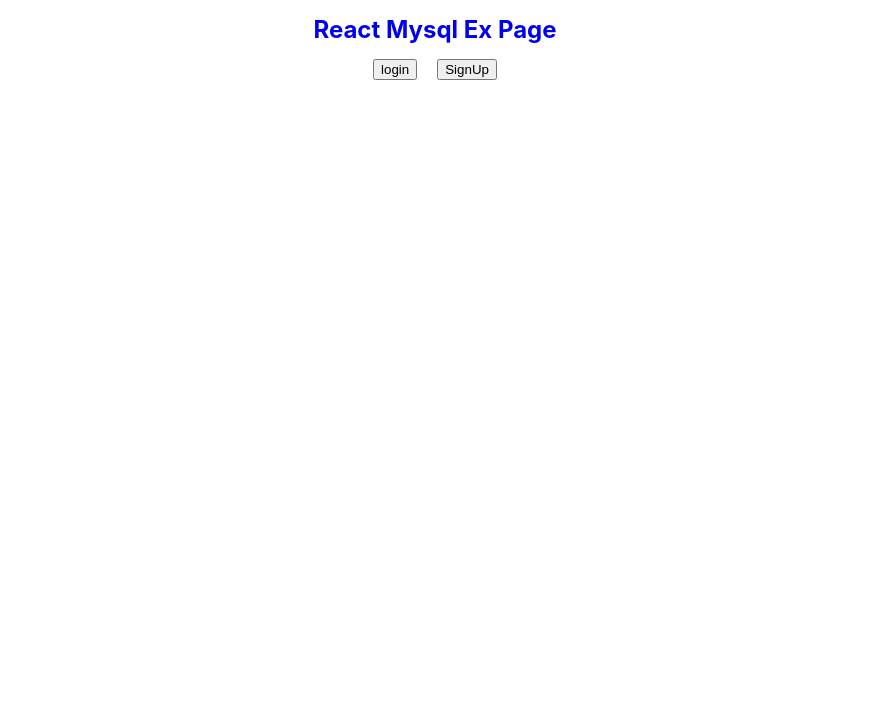
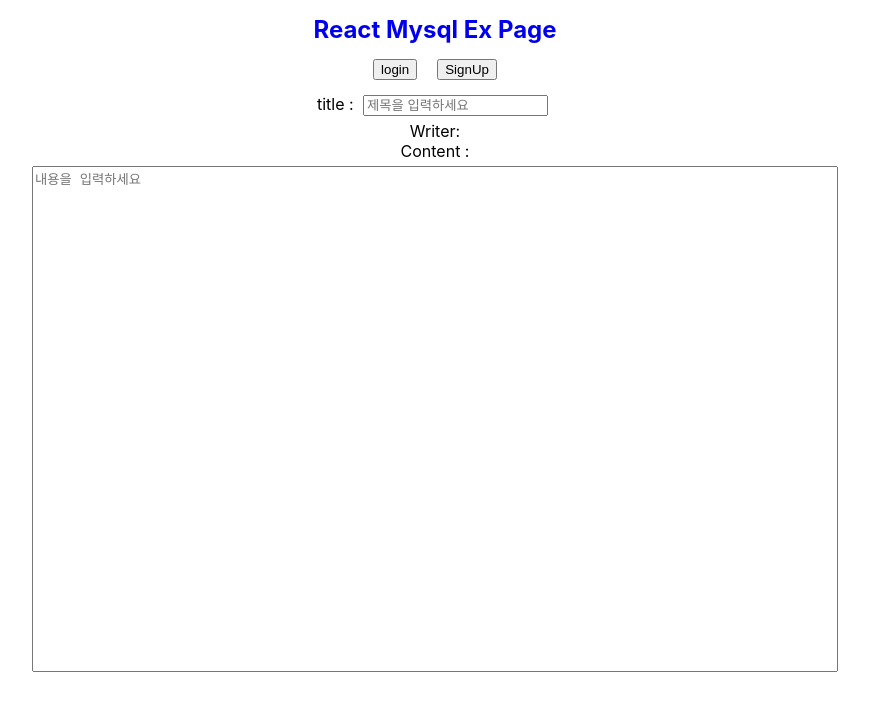
Before and after one commit to chan-00/react_express02, a React (Create React App) app: page /detail in a window 1280 px wide. Shown: the top 710 px of the page, without its empty margins (205-1074 px from the left). Built offline with nearby package versions, Linux system fonts and the light colour scheme.

Commit message:
글 상세정보 페이지, 글 수정 기능 추가

```diff
--- a/src/App.jsx
+++ b/src/App.jsx
@@ -6,6 +6,7 @@
 import Login from "./component/Login";
 import SignUp from "./component/SignUp";
 import WriteBoard from "./component/WriteBoard";
+import DetailBoard from "./component/DetailBoard";
 //css
 import "./css/App.css";
 
@@ -19,6 +20,7 @@
           <Route path="/login" element={<Login></Login>}></Route>
           <Route path="/signup" element={<SignUp></SignUp>}></Route>
           <Route path="/write" element={<WriteBoard></WriteBoard>}></Route>
+          <Route path="/detail" element={<DetailBoard></DetailBoard>}></Route>
         </Routes>
       </Router>
     </div>
--- /dev/null
+++ b/src/Atoms/boardArticle.js
@@ -0,0 +1,8 @@
+import { atom } from "recoil";
+
+const boardArticle = atom({
+    key: 'boardArticle',
+    default: {}
+});
+
+export {boardArticle};
--- /dev/null
+++ b/src/Functions/deleteWriting.js
@@ -0,0 +1,14 @@
+import axios from "axios";
+import getList from "./getList";
+
+function deleteWriting(id, navigate) {
+    axios.post("http://localhost:8000/delete", {
+        boardID: id
+    }).then((res) => {
+
+    }).catch((err) => {
+
+    })
+}
+
+export default deleteWriting;
--- /dev/null
+++ b/src/Functions/update.js
@@ -0,0 +1,28 @@
+import axios from "axios";
+import getList from "./getList";
+
+function update(id, title, content, navigate) {
+    console.log(id, title, content);
+
+    if(title === "" || title === undefined) {
+        alert("제목이 비어 있습니다!");
+    }
+
+    axios.post("http://localhost:8000/update", {
+        boardID: id,
+        boardTitle: title,
+        boardContent: content,
+    }).then((res) => {
+        if(res.data.affectedRows === 1) {
+            alert("글 수정 성공!");
+            getList();
+            navigate("/");
+        } else {
+            alert("글 수정 실패!");
+        }
+    }).catch((err) => {
+        console.log(err);
+    })
+}
+
+export default update;
--- a/src/component/BoardArticle.jsx
+++ b/src/component/BoardArticle.jsx
@@ -1,9 +1,26 @@
+import axios from "axios";
+import {useSetRecoilState} from "recoil";
+import {boardArticle} from "../Atoms/boardArticle";
 import {useNavigate} from "react-router-dom";
-import {useSetRecoilState} from "recoil";
 
 function BoardArticle({ article }) {
-    const handleDetail = () => {
+    const navigate = useNavigate();
 
+    const setArticle = useSetRecoilState(boardArticle);
+
+    const handleDetail = (e) => {
+        console.log(e.target.id);
+
+        axios.post("http://localhost:8000/detail", {
+            id: e.target.id,
+        }).then((res) => {
+            const { data } = res;
+            setArticle(data[0]);
+            console.log(data);
+            navigate("/detail");
+        }).catch((err) => {
+            console.log(err);
+        })
     }
 
     return (
--- /dev/null
+++ b/src/component/DetailBoard.jsx
@@ -0,0 +1,90 @@
+import {boardArticle} from "../Atoms/boardArticle";
+import {userID} from "../Atoms/userID";
+
+import {useNavigate} from "react-router-dom";
+import { useRef } from "react";
+import {useRecoilState, useRecoilValue} from "recoil";
+import update from "../Functions/update";
+import deleteWriting from "../Functions/deleteWriting";
+
+function DetailBoard() {
+    const navigate = useNavigate();
+
+    const titleRef = useRef();
+    const contentRef = useRef();
+
+    const loginID = useRecoilValue(userID);
+    const [article, setArticle] = useRecoilState(boardArticle);
+
+    const handleUpdate = (e) => {
+        e.preventDefault();
+        update(article.BOARD_NUM, titleRef.current.value, contentRef.current.value, navigate);
+    }
+
+    const handleDelete = (e) => {
+        e.preventDefault();
+        deleteWriting(article.BOARD_NUM, navigate);
+    }
+
+    if(article.BOARD_WRITER === loginID) {
+        return (
+            <form>
+                title : <input
+                    type="text"
+                    name="title"
+                    size="20"
+                    defaultValue={article.BOARD_TITLE}
+                    ref={titleRef}
+                    placeholder="제목을 입력하세요"
+                ></input>
+                <br></br>
+                Writer: {article.BOARD_WRITER}
+                <br></br>
+                Content : <br></br>
+                <textarea
+                    type="text"
+                    name="content"
+                    size="100"
+                    defaultValue={article.BOARD_CONTENT}
+                    ref={contentRef}
+                    placeholder="내용을 입력하세요"
+                ></textarea>
+                <br></br>
+                <div>
+                    <button onClick={handleUpdate}>수정하기</button><br></br>
+                    <button onClick={handleDelete}>삭제하기</button>
+                </div>
+            </form>
+        )
+    } else {
+        return (
+            <form>
+                    title : <input
+                        type="text"
+                        name="title"
+                        size="20"
+                        defaultValue={article.BOARD_TITLE}
+                        ref={titleRef}
+                        placeholder="제목을 입력하세요"
+                        readOnly
+                    ></input>
+                    <br></br>
+                    Writer: {article.BOARD_WRITER}
+                    <br></br>
+                    Content : <br></br>
+                    <textarea
+                        type="text"
+                        name="content"
+                        size="100"
+                        defaultValue={article.BOARD_CONTENT}
+                        ref={contentRef}
+                        placeholder="내용을 입력하세요"
+                        readOnly
+                    ></textarea>
+                    <br></br>
+            </form>
+        )
+    }
+}
+
+export default DetailBoard;
```
Also changed, not shown: index.js (+25 -0 lines), src/Atoms/article.js (deleted, +0 -8 lines).
